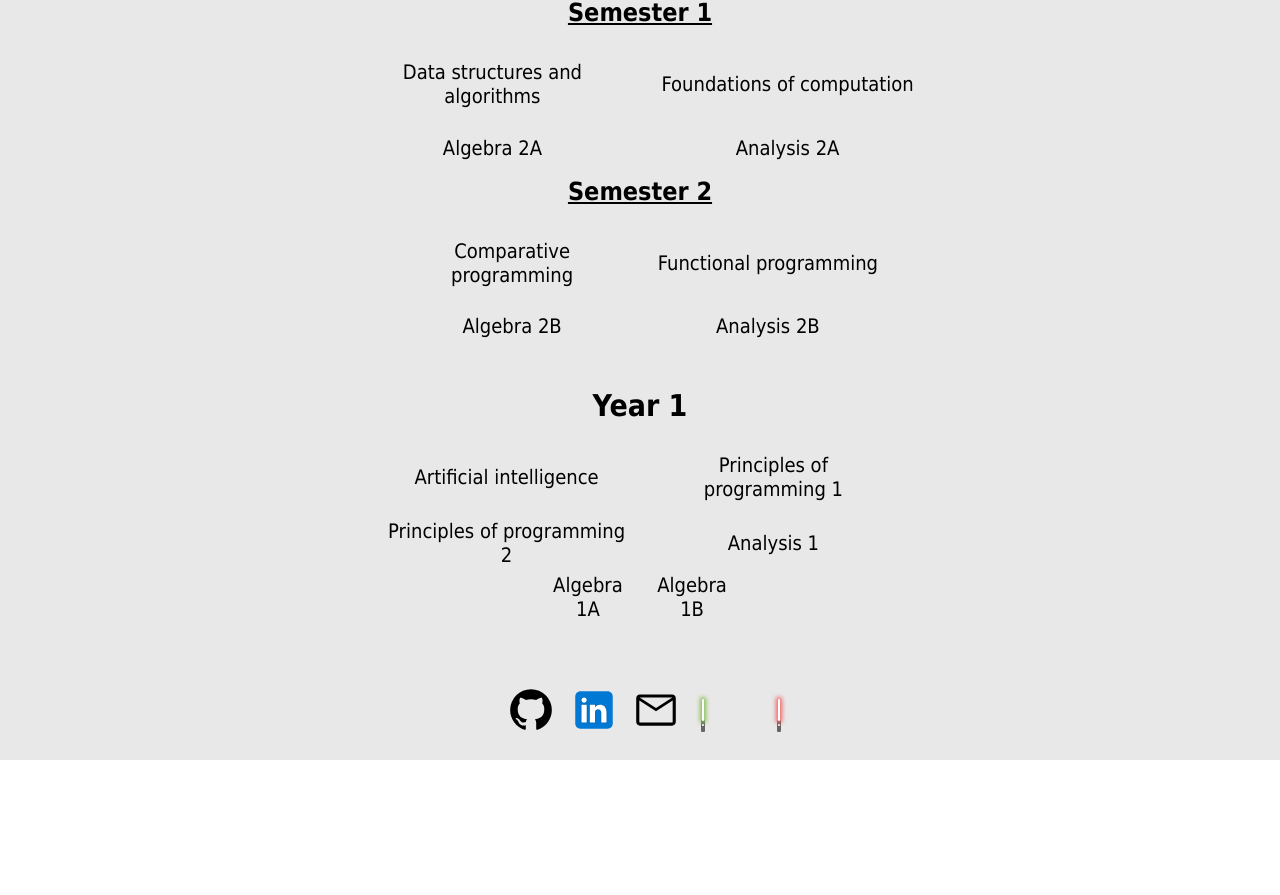
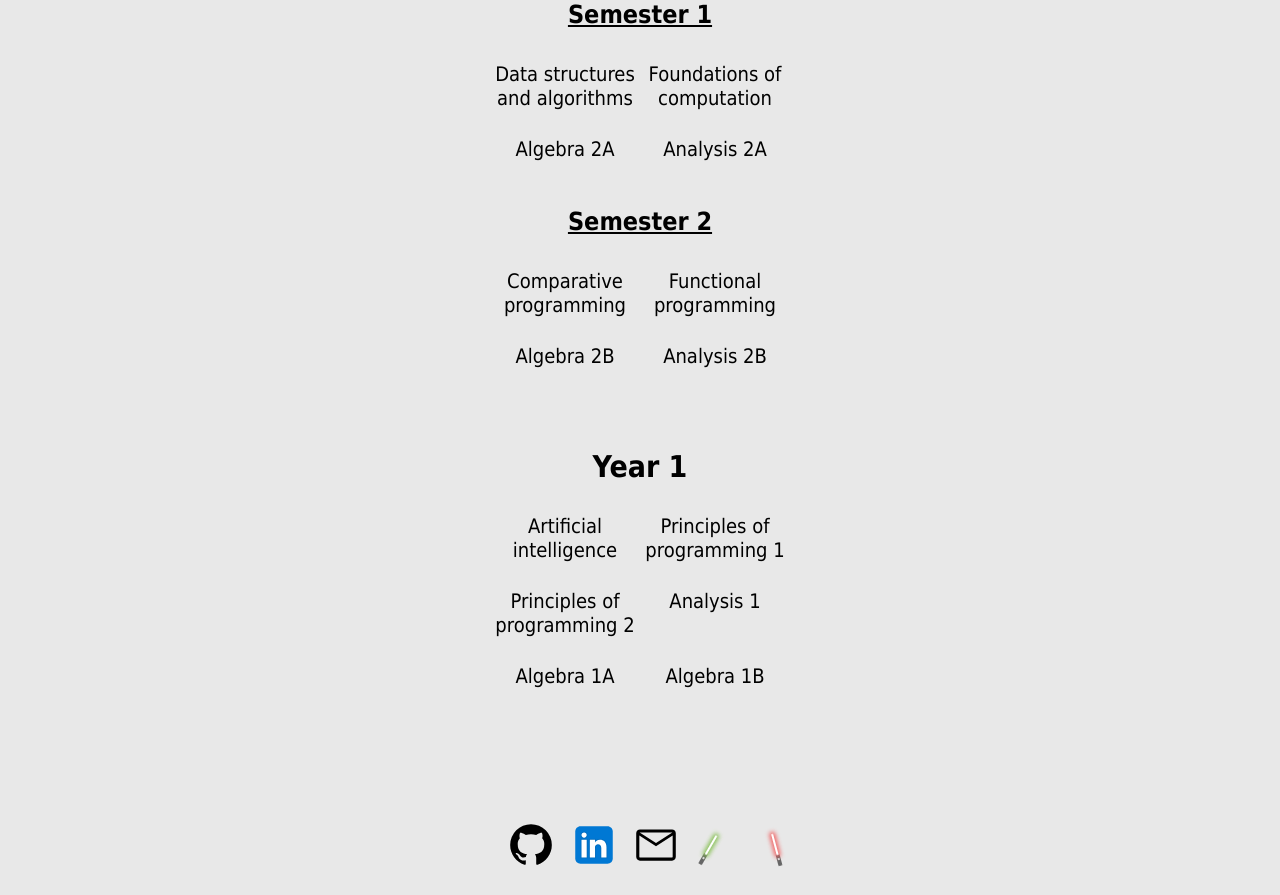
Before and after one commit to Jensooon/jenson-wintle.dev, an Angular app: page /education in a window 1280 px wide. Shown: the part 639-1534 px from the top of the page. Before the commit the page ends 1399 px from the top, so only its background shows below. Built offline with nearby package versions, Linux system fonts and the light colour scheme.

Commit message:
Updated layout

```diff
--- a/src/app/education/education.component.html
+++ b/src/app/education/education.component.html
@@ -26,87 +26,69 @@
     </div>
     <h3 appScrollReveal>Year 2</h3>
     <h4 appScrollReveal>Semester 1</h4>
-    <div class="four-by-four" appScrollReveal>
-      <div class="wrapper">
+    <div class="four-by-four-fixed" appScrollReveal>
       <a href="https://www.bath.ac.uk/catalogues/2023-2024/cm/CM20254.html">
         Data structures and algorithms
       </a>
-      </div>
-      <div class="wrapper">
+
       <a href="https://www.bath.ac.uk/catalogues/2023-2024/cm/CM20217.html"
         >Foundations of computation</a
       >
-      </div>
-      <div class="wrapper">
+
       <a href="https://www.bath.ac.uk/catalogues/2022-2023/ma/MA20216.html"
         >Algebra 2A</a
       >
-      </div>
-      <div class="wrapper">
+
       <a href="https://www.bath.ac.uk/catalogues/2022-2023/ma/MA20218.html"
         >Analysis 2A</a
       >
     </div>
-    </div>
 
     <h4 appScrollReveal>Semester 2</h4>
-    <div class="four-by-four" appScrollReveal>
-      <div class="wrapper">
+    <div class="four-by-four-fixed" appScrollReveal>
       <a href="https://www.bath.ac.uk/catalogues/2023-2024/cm/CM20318.html"
         >Comparative programming</a
       >
-      </div>
-      <div class="wrapper">
+
       <a href="https://www.bath.ac.uk/catalogues/2022-2023/cm/CM20256.html">
         Functional programming
       </a>
-      </div>
-      <div class="wrapper">
+
       <a href="https://www.bath.ac.uk/catalogues/2022-2023/ma/MA20217.html"
         >Algebra 2B</a
       >
-      </div>
-      <div class="wrapper">
+
       <a href="https://www.bath.ac.uk/catalogues/2022-2023/ma/MA20219.html"
         >Analysis 2B</a
       >
     </div>
-    </div>
 
     <h3 appScrollReveal>Year 1</h3>
-    <div class="four-by-four" appScrollReveal>
-      <div class="wrapper">
+    <div class="four-by-four-fixed" appScrollReveal>
       <a href="https://bath.ac.uk/catalogues/2022-2023/cm/CM10310.html">
         Artificial intelligence
       </a>
-      </div>
-      <div class="wrapper">
+
       <a href="https://www.bath.ac.uk/catalogues/2022-2023/cm/CM10227.html">
         Principles of <br />programming 1</a
       >
-      </div>
-      <div class="wrapper">
+
       <a href="https://www.bath.ac.uk/catalogues/2022-2023/cm/CM10228.html">
         Principles of programming 2</a
       >
-      </div>
-      <div class="wrapper">
+
       <a href="https://www.bath.ac.uk/catalogues/2022-2023/ma/MA10207.html">
         Analysis 1</a
       >
     </div>
-    </div>
-    <div class="four-by-four" appScrollReveal>
-      <div class="wrapper">
+    <div class="four-by-four-fixed" appScrollReveal>
       <a href="https://www.bath.ac.uk/catalogues/2022-2023/ma/MA10209.html">
         Algebra 1A
       </a>
-      </div>
-      <div class="wrapper">
+
       <a href="https://www.bath.ac.uk/catalogues/2022-2023/ma/MA10210.html"
         >Algebra 1B</a
       >
     </div>
-    </div>
   </section>
 </div>
--- a/src/styles.css
+++ b/src/styles.css
@@ -86,6 +86,16 @@ p {
   gap: 5%;
 }
 
+.four-by-four-fixed {
+  display: grid;
+  grid-template-columns: repeat(2, 1fr); /* 2 equal columns */
+  grid-template-rows: repeat(2, 1fr); /* 2 equal rows */
+
+  width: 300px; /* Set a fixed width */
+  height: 150px; /* Set a fixed height */
+  margin: 0 auto; /* Center the grid on the page */
+}
+
 .three-by-one {
   display: grid;
   grid-template-columns: auto auto auto;
@@ -132,7 +142,7 @@ p {
     font-size: 30px; /* Adjusted for mobile */
   }
   .sub-title {
-    font-size: 25px; /* Adjusted for mobile */
+    font-size: 23px; /* Adjusted for mobile */
   }
   .section {
     font-size: 12px; /* Adjusted for mobile */
@@ -144,7 +154,7 @@ p {
     font-size: 30px;
   }
   h2 {
-    font-size: 25px; /* Adjusted for mobile */
+    font-size: 23px; /* Adjusted for mobile */
   }
   h3 {
     font-size: 20px;
```
Lines whose indentation alone changed are shown as unchanged.
